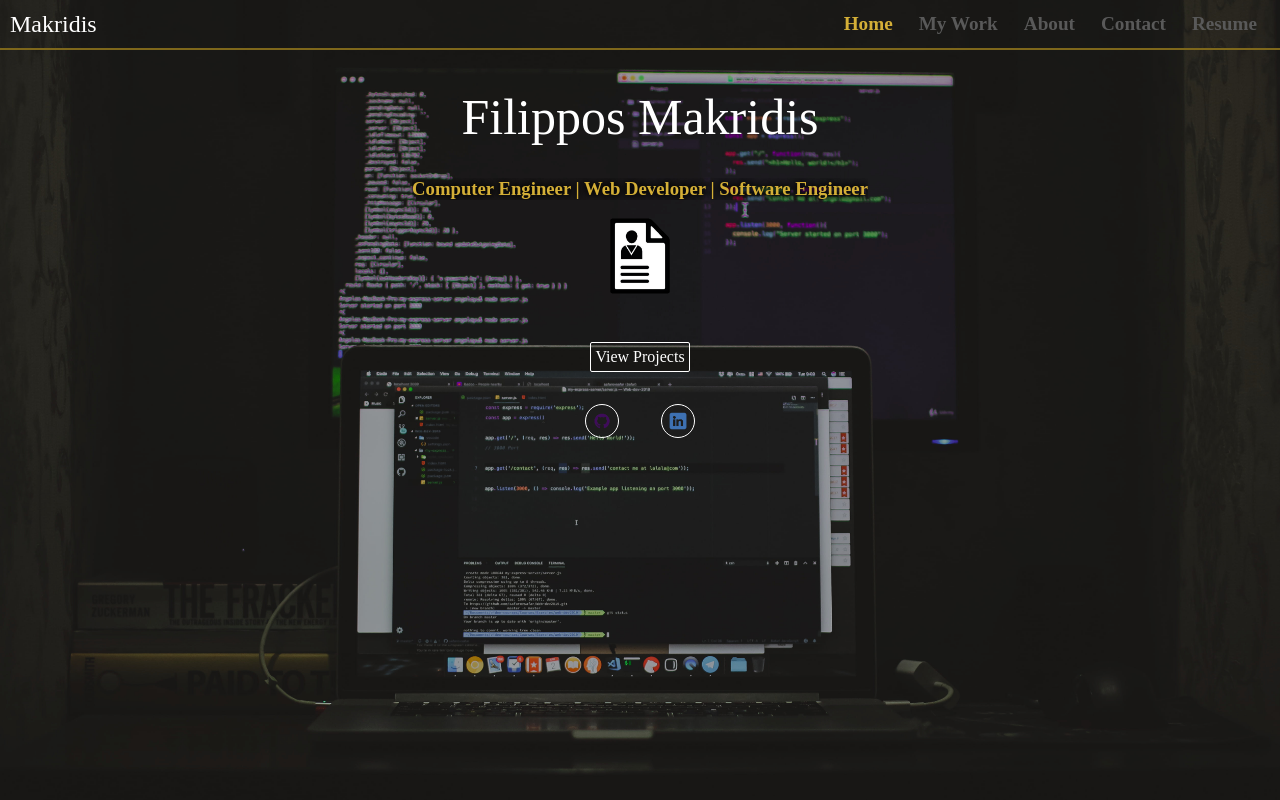
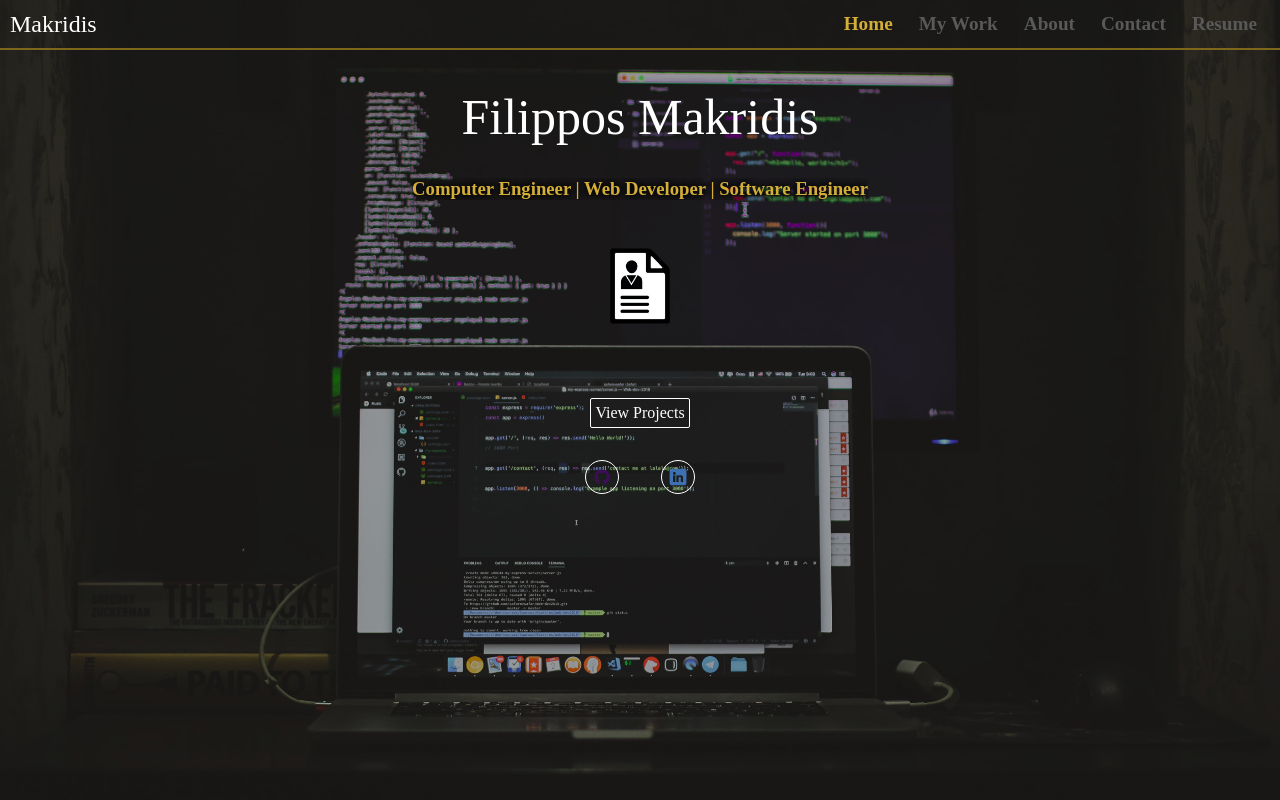
Before and after one commit to fmakrid/portfolio-site, a React (Create React App) app: page / in a window 1280 px wide. Built offline with nearby package versions, Linux system fonts and the light colour scheme.

Commit message:
BUGFIX: Fixed issue with resume button position

```diff
--- a/src/assets/css/Home.css
+++ b/src/assets/css/Home.css
@@ -92,7 +92,7 @@ body {
 	height: inherit;
 	width: inherit;
 	display: inline-block;
-  margin-top: 2rem;
+	margin-top: 1rem;
 	padding: 0 auto;
 	box-sizing: content-box;
 }
@@ -106,21 +106,22 @@ body {
 	color: #d4af37;
 }
 
-.resumeBtn {
-  height: 100px;
-  width: 100px;
-  margin-bottom: 0.5vh;
-}
-
 .resumeBtn a {
 	height: 100px;
 	width: 100px;
-  display: block;
+  margin: 30px;
 	animation: backInUp;
 	animation-duration: 2s;
+	box-sizing: content-box;
+	display: block;
 }
 
-.resumeBtn img {
+.resumeicon {
   height: 100px;
   width: 100px;
+  box-sizing: content-box;
+	display: grid;
+	place-items: center;
+	align-items: center;
+	align-content: center;
 }
```
Also changed, not shown: src/assets/css/Projects.css (+4 -4 lines). Lines whose indentation alone changed are shown as unchanged.
